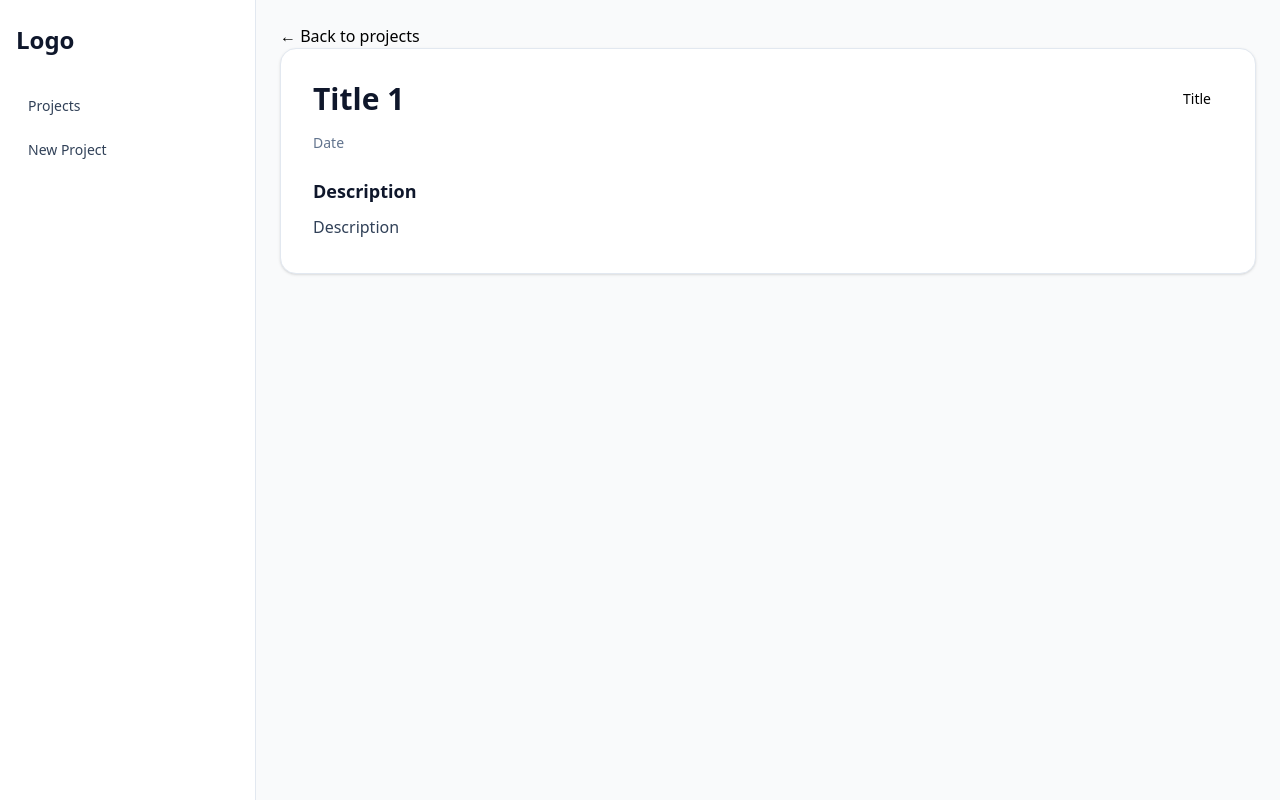
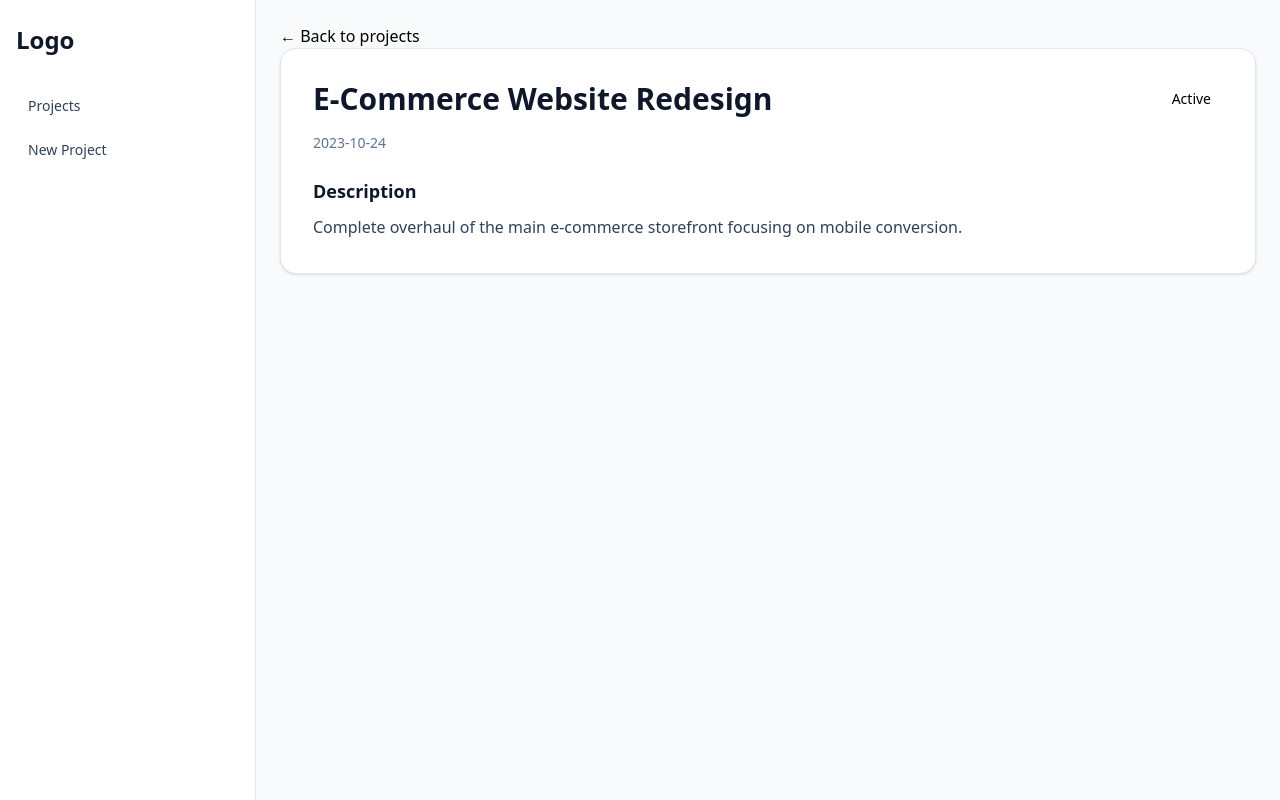
Before and after one commit to arielgomezmendez/dashboard-projects, a Next.js app: page /projects/1 in a window 1280 px wide. Built offline with nearby package versions, Linux system fonts and the light colour scheme.

Commit message:
Get the project details by its id to display it in the ProjectDetails component

```diff
--- a/src/app/components/ProjectDetails.tsx
+++ b/src/app/components/ProjectDetails.tsx
@@ -1,29 +1,31 @@
 import Link from "next/link";
+import { projects } from "../data/projects";
 
-export default function ProjectDetails({id}:{id:string}) {
+export default function ProjectDetails({ id }: { id: string }) {
+
+  const project = projects.find((item) => item.id === id); // Get the project by its id
+  //console.log("project: ", project);
   return (
     <section>
       <Link href={"/"}>← Back to projects</Link>
       <div className="rounded-2xl border border-slate-200 bg-white p-8 shadow-sm">
         <div className="mb-4 flex items-center justify-between gap-4">
           <h1 className="text-3xl font-bold text-slate-900">
-            Title {id}
+            {project?.title}
           </h1>
 
-          <span
-            className={`rounded-full px-3 py-1 text-sm font-medium`}
-          >
-            Title
+          <span className={`rounded-full px-3 py-1 text-sm font-medium`}>
+            {project?.status}
           </span>
         </div>
 
-        <p className="mb-6 text-sm text-slate-500">Date</p>
+        <p className="mb-6 text-sm text-slate-500">{project?.date}</p>
 
         <div>
           <h2 className="mb-2 text-lg font-semibold text-slate-900">
             Description
           </h2>
-          <p className="leading-7 text-slate-700">Description</p>
+          <p className="leading-7 text-slate-700">{project?.description}</p>
         </div>
       </div>
     </section>
```
